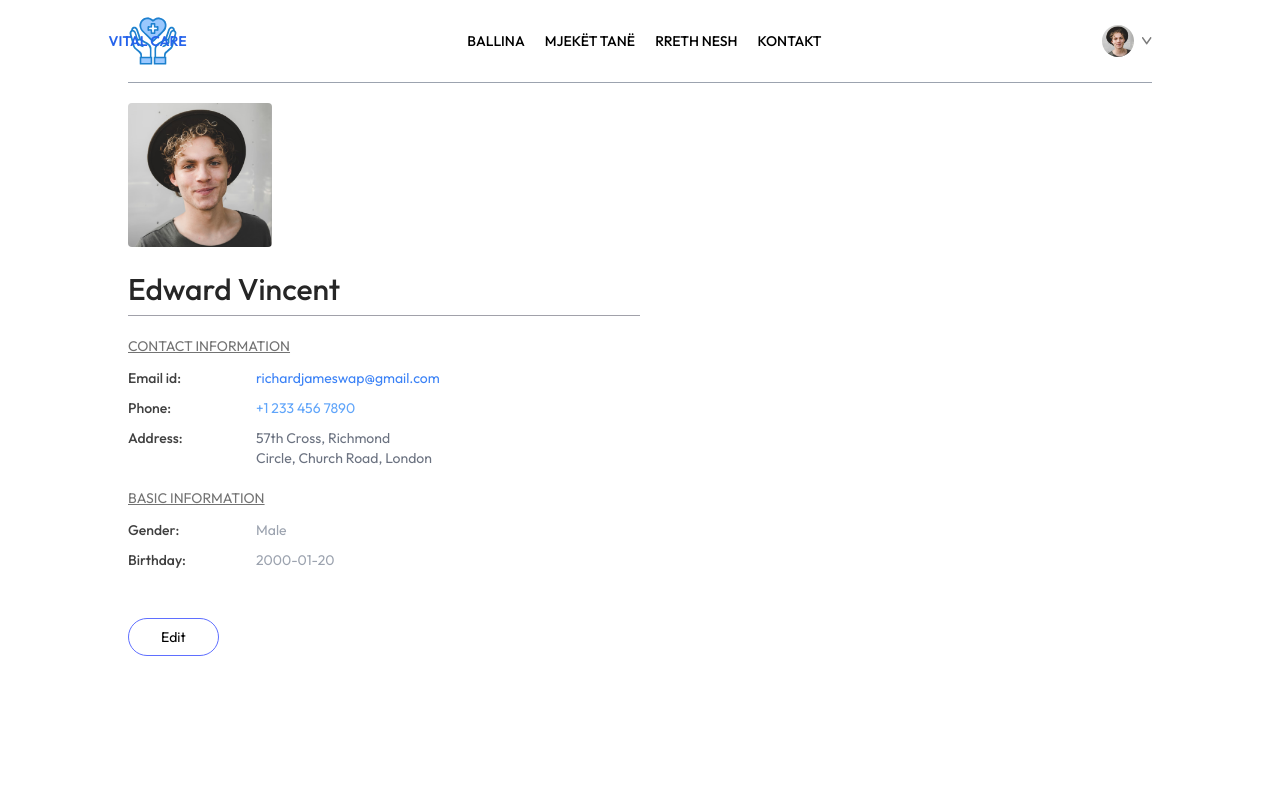
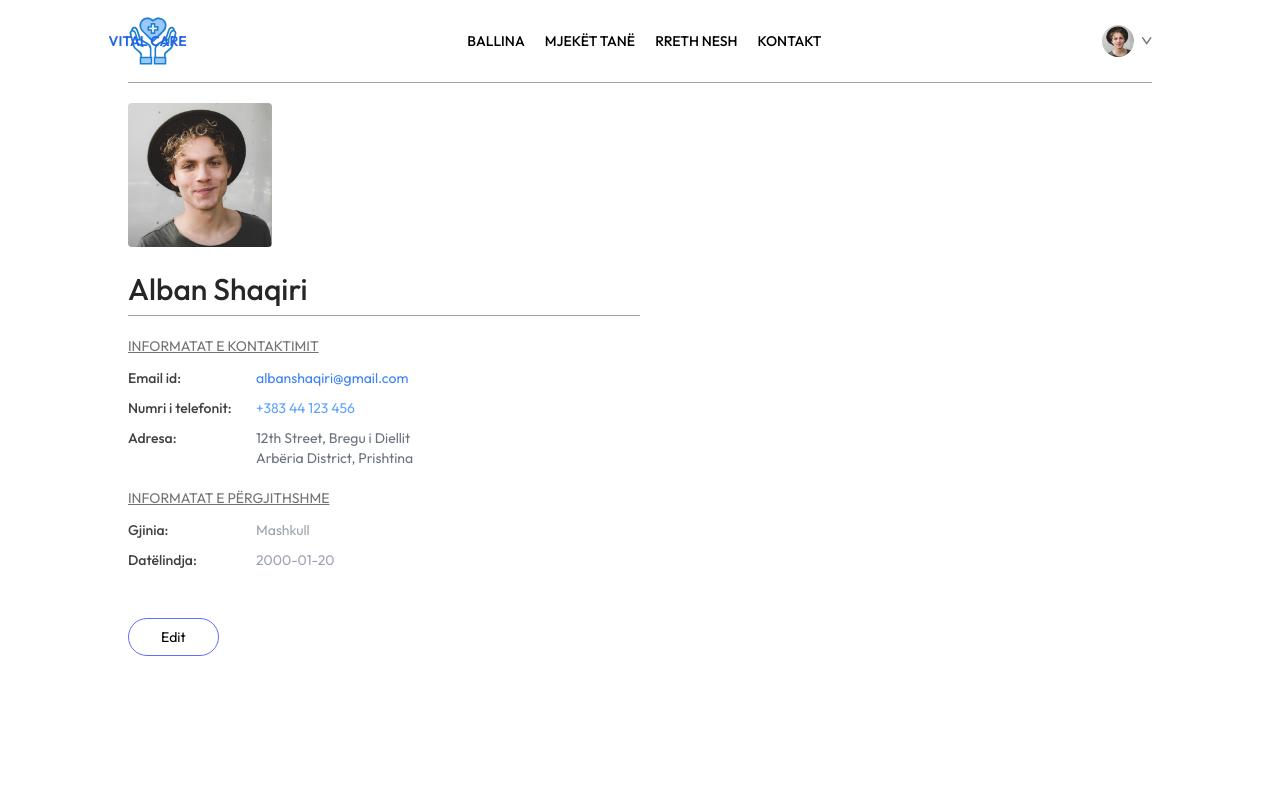
Before and after one commit to Vlora04/VitalCare, a React (Vite) app in the folder frontend/: page /my-profile in a window 1280 px wide. Shown: the top 800 px of the page. Built offline with nearby package versions, Linux system fonts and the light colour scheme.

Commit message:
perkthimi

```diff
--- a/frontend/src/pages/MyProfile.jsx
+++ b/frontend/src/pages/MyProfile.jsx
@@ -5,15 +5,15 @@ import { useState } from 'react';
 
 const MyProfile = () => {
   const [userData, setUserData] = useState({
-    name: "Edward Vincent",
+    name: "Alban Shaqiri",
     image: assets.profile_pic,
-    email: 'richardjameswap@gmail.com',
-    phone: '+1 233 456 7890',
+    email: 'albanshaqiri@gmail.com',
+    phone: '+383 44 123 456',
     address: {
-      line1: "57th Cross, Richmond ",
-      line2: "Circle, Church Road, London"
+      line1: "12th Street, Bregu i Diellit ",
+      line2: "Arbëria District, Prishtina"
     },
-    gender: 'Male',
+    gender: 'Mashkull',
     dob: '2000-01-20'
   })
 
@@ -31,17 +31,17 @@ const MyProfile = () => {
 
       <hr className='bg-zinc-400 h-[1px] border-none' />
       <div>
-        <p className='text-neutral-500 underline mt-3'>CONTACT INFORMATION</p>
+        <p className='text-neutral-500 underline mt-3'>INFORMATAT E KONTAKTIMIT</p>
         <div className='grid grid-cols-[1fr_3fr] gap-y-2.5 mt-3 text-neutral-700'>
           <p className='font-medium'>Email id:</p>
           <p className='text-blue-500'>{userData.email}</p>
-          <p className='font-medium'>Phone:</p>
+          <p className='font-medium'>Numri i telefonit:</p>
           {
             isEdit
               ? <input className='bg-gray-100 max-w-52' type="text" value={userData.phone} onChange={e => setUserData(prev => ({ ...prev, phone: e.target.value }))} />
               : <p className='text-blue-400'>{userData.phone}</p>
           }
-          <p className='font-medium'>Address:</p>
+          <p className='font-medium'>Adresa:</p>
           {
             isEdit
               ? <p>
@@ -58,18 +58,18 @@ const MyProfile = () => {
         </div>
       </div>
       <div>
-        <p className='text-neutral-500 underline mt-3'>BASIC INFORMATION</p>
+        <p className='text-neutral-500 underline mt-3'>INFORMATAT E PËRGJITHSHME</p>
         <div className='grid grid-cols-[1fr_3fr] gap-y-2.5 mt-3 text-neutral-700'>
-          <p className='font-medium'>Gender:</p>
+          <p className='font-medium'>Gjinia:</p>
           {
             isEdit
               ? <select className='max-w-20 bg-gray-100' onChange={(e) => setUserData(prev => ({ ...prev, gender: e.target.value }))} value={userData.gender}>
-                <option value="Male">Male</option>
-                <option value="Female">Female</option>
+                <option value="Mashkull">Mashkull</option>
+                <option value="Femër">Femër</option>
               </select>
               : <p className='text-gray-400'>{userData.gender}</p>
           }
-          <p className='font-medium'>Birthday:</p>
+          <p className='font-medium'>Datëlindja:</p>
           {
             isEdit
               ? <input className='max-w-28 bg-gray-100' type="date" onChange={(e) => setUserData(prev => ({ ...prev, dob: e.target.value }))} value={userData.dob} />
@@ -81,7 +81,7 @@ const MyProfile = () => {
       <div className='mt-10'>
         {
           isEdit
-            ? <button className='border border-primary px-8 py-2 rounded-full hover:bg-primary hover:text-white transition-all' onClick={() => setIsEdit(false)}>Save information</button>
+            ? <button className='border border-primary px-8 py-2 rounded-full hover:bg-primary hover:text-white transition-all' onClick={() => setIsEdit(false)}>Ruaj informatat</button>
             : <button className='border border-primary px-8 py-2 rounded-full hover:bg-primary hover:text-white transition-all' onClick={() => setIsEdit(true)}>Edit</button>
         }
       </div>
```
